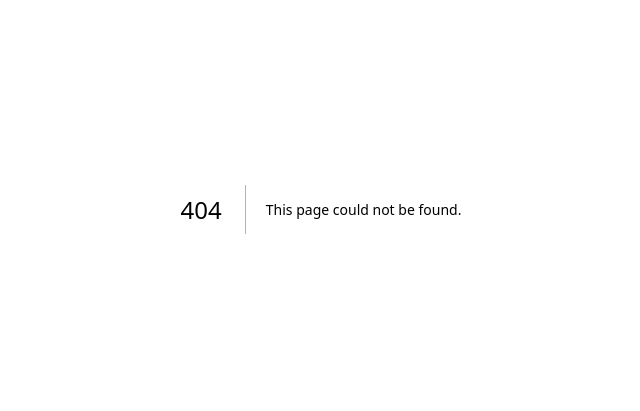
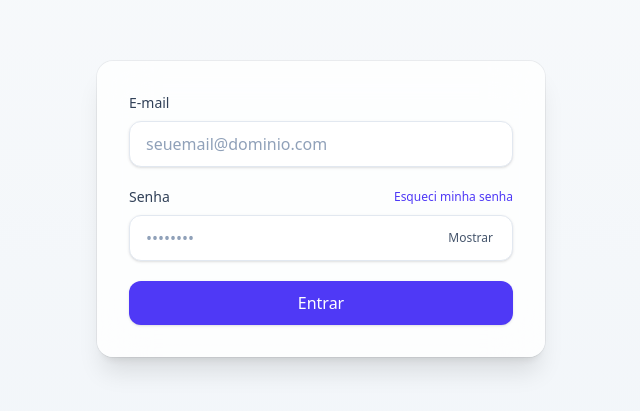
Before and after one commit to caiofrota/nextjs-blog-boilerplate, a Next.js app: page /login in a window 1280 px wide. Before the commit this address had no page. Shown: the part 191-602 px from the top of the page, without its empty margins (319-959 px from the left). Built offline with nearby package versions, Linux system fonts and the light colour scheme.

Commit message:
feat: frontend authentication

```diff
--- /dev/null
+++ b/app/admin/page.tsx
@@ -0,0 +1,3 @@
+export default function Page() {
+  return "Hello Admin!";
+}
--- /dev/null
+++ b/app/login/form.tsx
@@ -0,0 +1,118 @@
+"use client";
+
+import { useMutation } from "@tanstack/react-query";
+import { useId, useState } from "react";
+import { useRouter } from "next/navigation";
+
+async function doPost({ username, password }: { username: string; password: string }) {
+  return await fetch("/api/v1/session", {
+    method: "POST",
+    headers: {
+      "Content-Type": "application/json",
+    },
+    body: JSON.stringify({ username, password }),
+  });
+}
+
+export function LoginForm() {
+  const [email, setEmail] = useState("");
+  const [password, setPassword] = useState("");
+  const [showPwd, setShowPwd] = useState(false);
+  const [error, setError] = useState<string | null>(null);
+  const [loading, setLoading] = useState(false);
+
+  const router = useRouter();
+
+  const emailId = useId();
+  const passId = useId();
+
+  const mutation = useMutation({
+    mutationFn: doPost,
+    onSuccess: (data: any) => {
+      if (data.ok) {
+        setLoading(false);
+        router.push("/admin");
+      } else {
+        data.json().then((err: any) => {
+          setError(err.message);
+          setLoading(false);
+        });
+      }
+    },
+    onError: (error: any) => {
+      setError(error?.message || "An unexpected error occurred.");
+      setLoading(false);
+    },
+  });
+
+  function handleSubmit(e: React.FormEvent) {
+    e.preventDefault();
+    setError(null);
+    setLoading(true);
+    mutation.mutateAsync({ username: email, password });
+  }
+  return (
+    <form onSubmit={handleSubmit} className="space-y-5">
+      <div className="space-y-2">
+        <label htmlFor={emailId} className="block text-sm font-medium text-slate-700">
+          E-mail
+        </label>
+        <input
+          id={emailId}
+          type="email"
+          autoComplete="username"
+          value={email}
+          onChange={(e) => setEmail(e.target.value)}
+          className="w-full rounded-xl border border-slate-200 bg-white px-4 py-2.5 text-slate-900 placeholder-slate-400 shadow-sm outline-none focus:border-indigo-500 focus:ring-4 focus:ring-indigo-100"
+          placeholder="seuemail@dominio.com"
+          required
+          data-testid="email-input"
+        />
+      </div>
+      <div className="space-y-2">
+        <div className="flex items-center justify-between">
+          <label htmlFor={passId} className="block text-sm font-medium text-slate-700">
+            Senha
+          </label>
+          <a href="#" className="text-xs font-medium text-indigo-600 hover:underline">
+            Esqueci minha senha
+          </a>
+        </div>
+        <div className="relative">
+          <input
+            id={passId}
+            type={showPwd ? "text" : "password"}
+            autoComplete="current-password"
+            value={password}
+            onChange={(e) => setPassword(e.target.value)}
+            className="w-full rounded-xl border border-slate-200 bg-white px-4 py-2.5 pr-12 text-slate-900 placeholder-slate-400 shadow-sm outline-none focus:border-indigo-500 focus:ring-4 focus:ring-indigo-100"
+            placeholder="••••••••"
+            required
+            data-testid="password-input"
+          />
+          <button
+            type="button"
+            onClick={() => setShowPwd((s) => !s)}
+            className="absolute inset-y-0 right-2 my-1 rounded-lg px-3 text-xs font-medium text-slate-600 hover:bg-slate-100"
+            data-testid="toggle-password-visibility"
+          >
+            {showPwd ? "Ocultar" : "Mostrar"}
+          </button>
+        </div>
+      </div>
+      {error && (
+        <div className="rounded-lg border border-red-200 bg-red-50 px-3 py-2 text-sm text-red-700" data-testid="error-message">
+          {error}
+        </div>
+      )}
+      <button
+        type="submit"
+        disabled={loading}
+        className="w-full rounded-xl bg-indigo-600 py-2.5 font-medium text-white shadow hover:bg-indigo-700 disabled:cursor-not-allowed disabled:opacity-60"
+        data-testid="submit-button"
+      >
+        {loading ? "Entrando..." : "Entrar"}
+      </button>
+    </form>
+  );
+}
--- /dev/null
+++ b/app/login/page.tsx
@@ -0,0 +1,13 @@
+import { LoginForm } from "./form";
+
+export default function Page() {
+  return (
+    <div className="flex min-h-screen items-center justify-center bg-linear-to-b from-slate-50 to-slate-100 p-4">
+      <div className="w-full max-w-md">
+        <div className="rounded-2xl bg-white/80 p-8 shadow-xl ring-1 ring-black/5 backdrop-blur-xl">
+          <LoginForm />
+        </div>
+      </div>
+    </div>
+  );
+}
```
Also changed, not shown: 1 other file (tests, documents, lock files or other folders).
